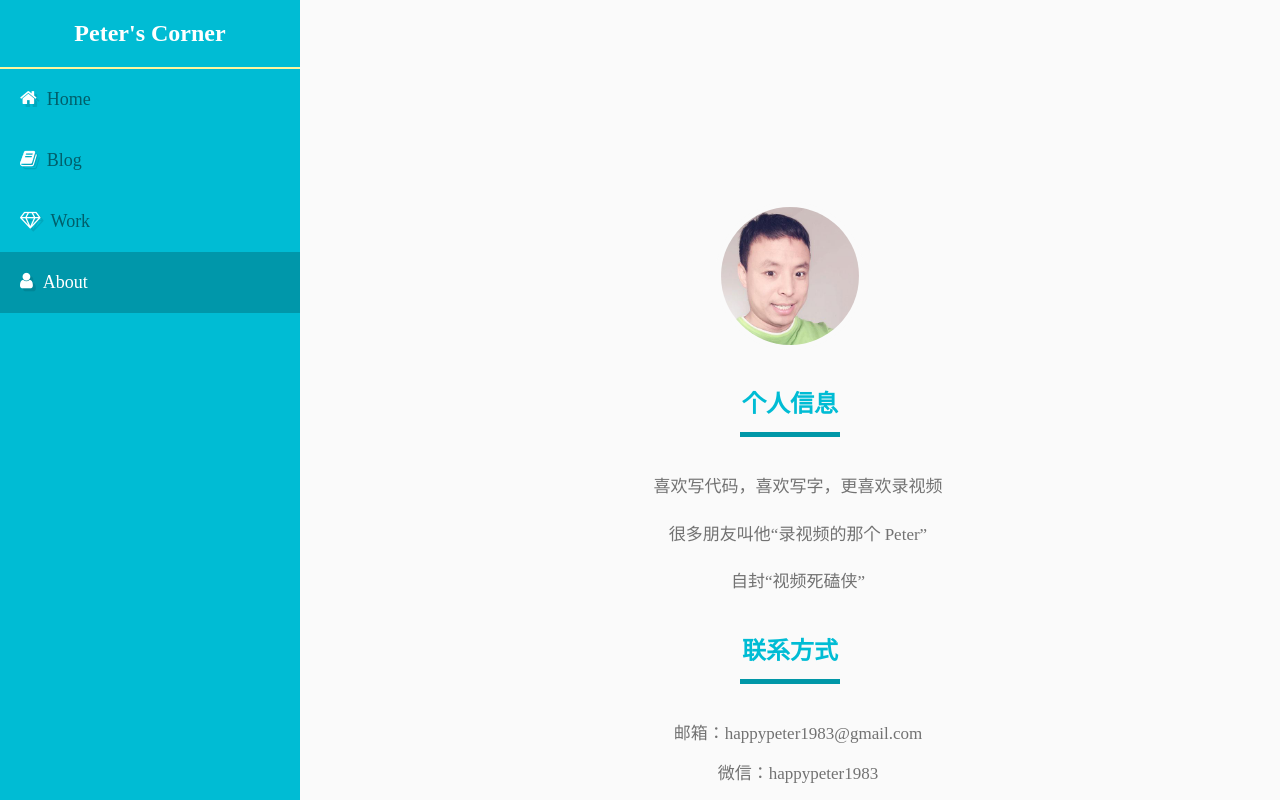
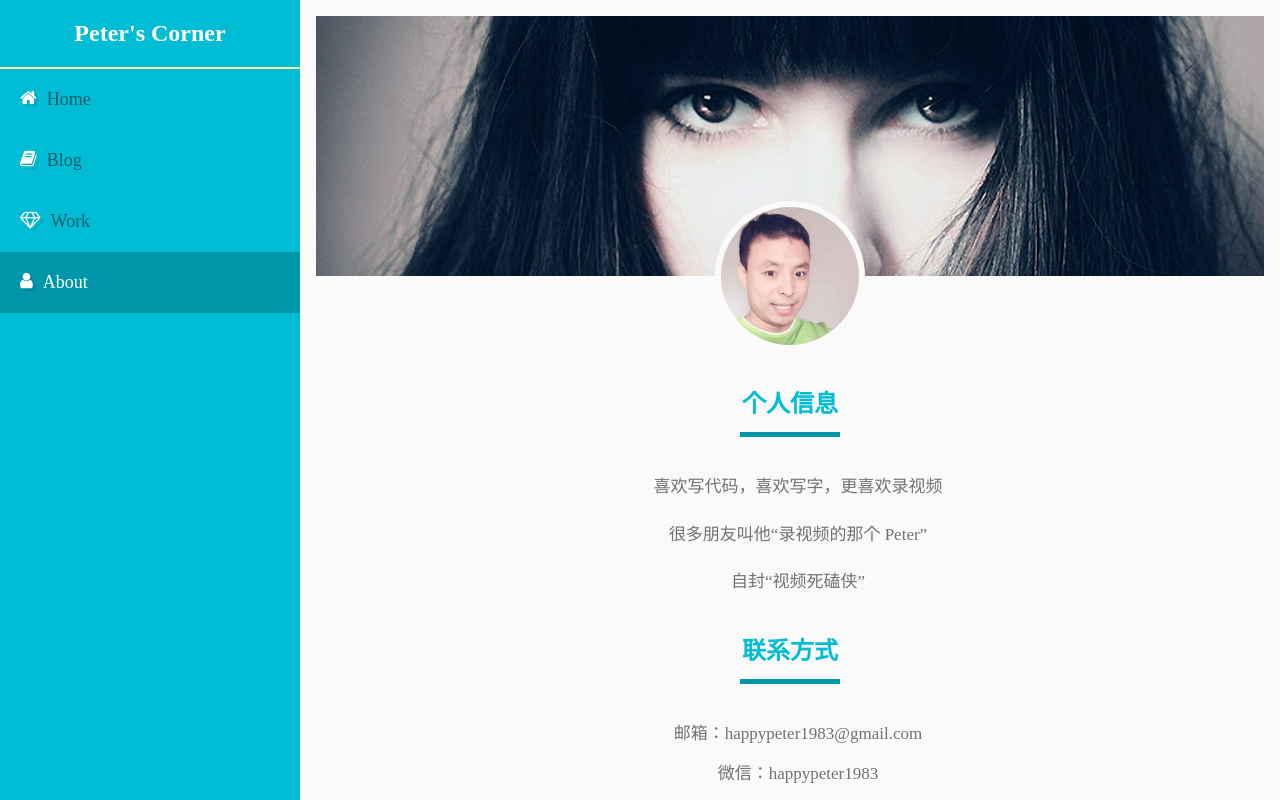
Before and after one commit to perfectfoolish/flex, a plain HTML site: page about.html in a window 1280 px wide. Drawn offline with nearby package versions, Linux system fonts and the light colour scheme; the site is published under a folder, as on GitHub Pages, so addresses that start at the root find nothing.

Commit message:
Fix img path.

```diff
--- a/source/styles/_about.scss
+++ b/source/styles/_about.scss
@@ -2,7 +2,7 @@
   margin-bottom: 30px;
   font-size: 15px;
   .background {
-    background: url('/assets/beauty.jpg');
+    background: url('../assets/beauty.jpg');
     background-size: cover;
     background-position: center center;
     background-repeat: no-repeat;
```
Also changed, not shown: styles/main.css.
